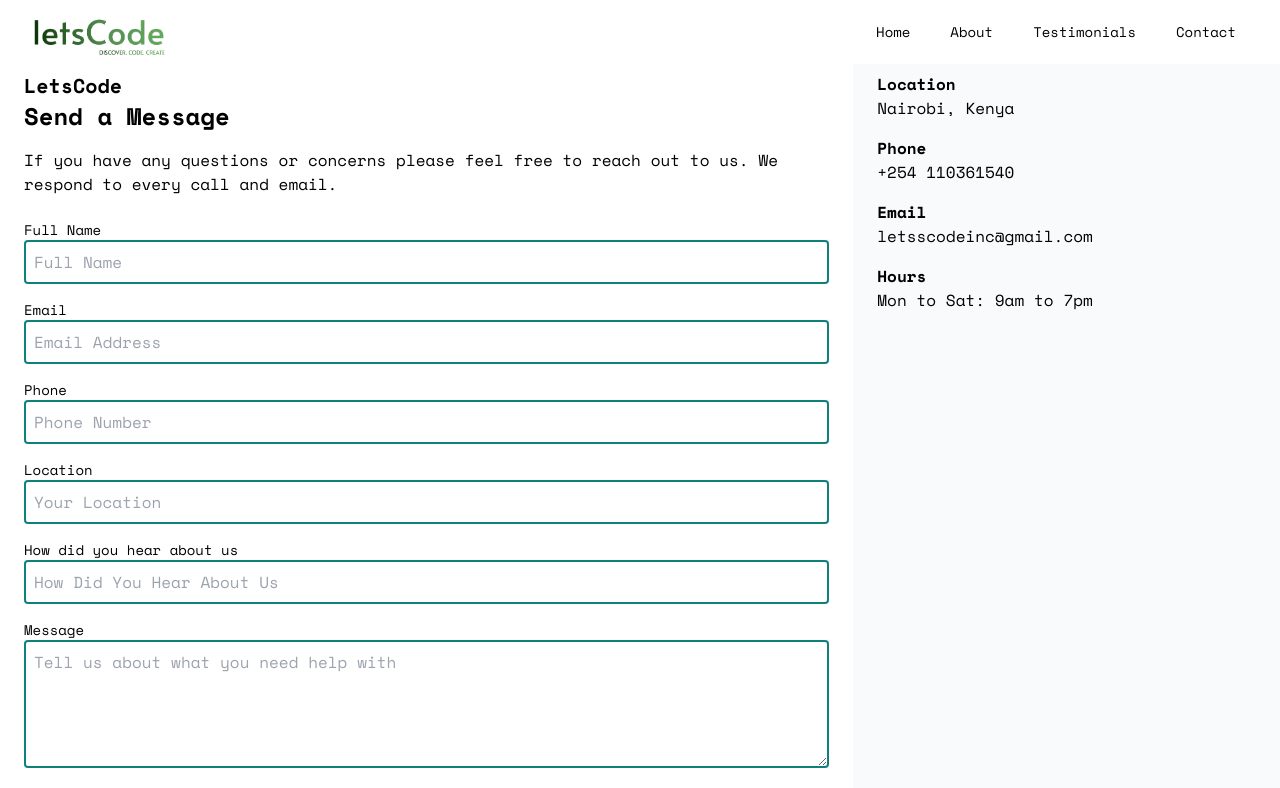
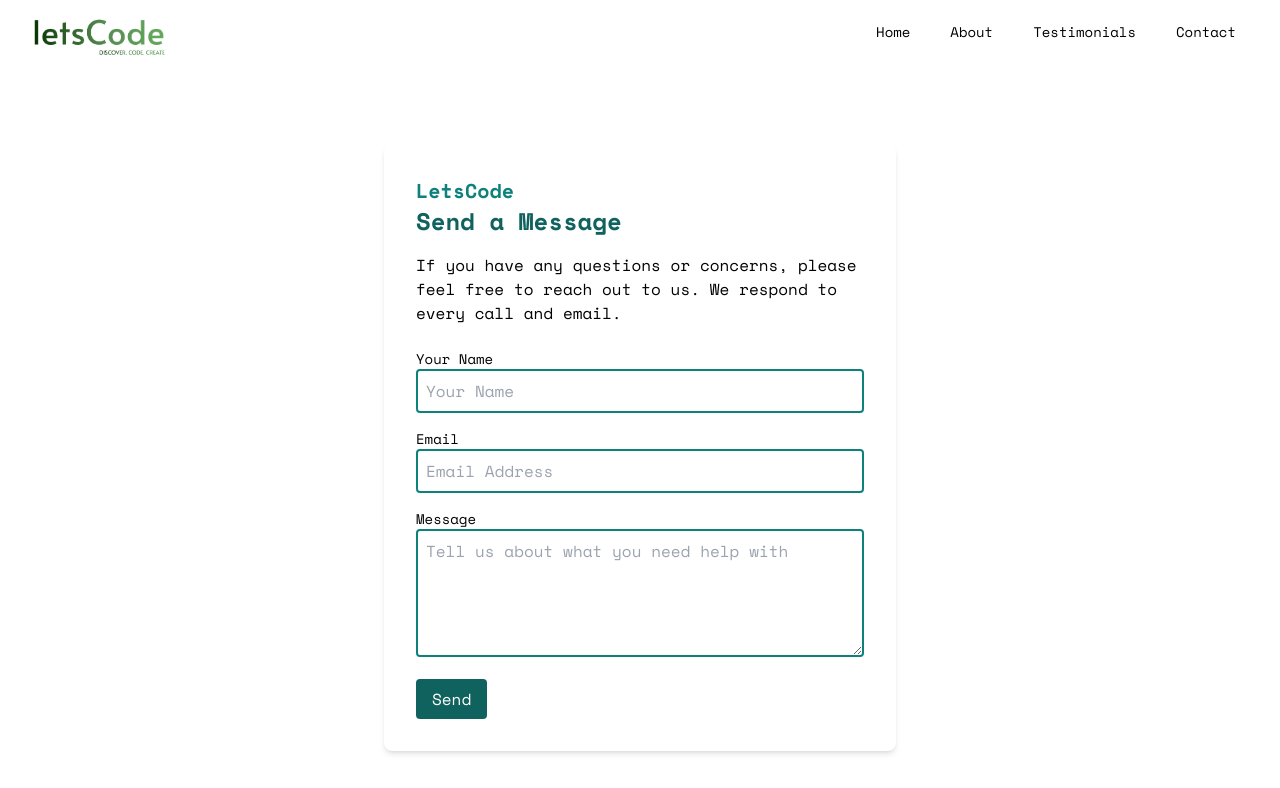
Before and after one commit to letscodetech/Lets-Code-Website, a Next.js app: page /contacts in a window 1280 px wide. Shown: the top 788 px of the page. Built offline with nearby package versions, Linux system fonts and the light colour scheme.

Commit message:
M0 fixes and improvements

```diff
--- a/src/app/page.tsx
+++ b/src/app/page.tsx
@@ -14,7 +14,7 @@ export default function HomePage() {
           backgroundPosition: 'center',
           backgroundRepeat: 'no-repeat',
           width: '100%',
-          height: '50vh', // Make it cover the full viewport height
+          height: '50vh',
         }}
       >
         <div className="absolute inset-0 bg-black opacity-80"></div> {/* Overlay */}
@@ -50,12 +50,6 @@ export default function HomePage() {
               The LetsCode School Training is a transformative one-year crash course, breaking financial barriers to make quality coding education accessible for all. Our vision is to create an inclusive institution where aspiring coders of any age can embark on a comprehensive coding journey, shaping their future in the dynamic tech landscape.
             </p>
           </div>
-          <a
-            href="/contact"
-            className="inline-block px-4 py-2 bg-white text-[rgb(14,129,124)] rounded-md shadow-md hover:bg-gray-100 transition-colors duration-300"
-          >
-            Get in Touch
-          </a>
         </div>
 
         {/* Card 2 */}
@@ -66,12 +60,6 @@ export default function HomePage() {
               LetsCode Tech Products specializes in crafting tailored software solutions for individuals and businesses. Our expert team ensures each product seamlessly fits your unique needs, elevating you in the tech landscape.
             </p>
           </div>
-          <a
-            href="/contact"
-            className="inline-block px-4 py-2 bg-white text-[rgb(16,98,94)] rounded-md shadow-md hover:bg-gray-100 transition-colors duration-300"
-          >
-            Get in Touch
-          </a>
         </div>
 
         {/* Card 3 */}
@@ -82,12 +70,6 @@ export default function HomePage() {
               The LetsCode Bootcamps are intensive, short-term programs designed to fast-track your coding skills. Tailored for efficiency, these bootcamps offer hands-on learning experiences, preparing you for real-world challenges. Whether you're a beginner or looking to upskill, LetsCode Bootcamps are your accelerated path to coding proficiency.
             </p>
           </div>
-          <a
-            href="/contact"
-            className="inline-block px-4 py-2 bg-white text-[rgb(14,129,124)] rounded-md shadow-md hover:bg-gray-100 transition-colors duration-300"
-          >
-            Get in Touch
-          </a>
         </div>
       </div>
 
--- a/src/components/ContactPage.tsx
+++ b/src/components/ContactPage.tsx
@@ -1,25 +1,21 @@
 import React from 'react';
-import Image from 'next/image';
 
 const ContactPage: React.FC = () => {
   return (
-    <main>
-      {/* Skip Link */}
-      <a className="sr-only focus:not-sr-only" href="#main">
-        Click To Skip To Main
-      </a>
-
-      <main id="main">
-
+    <main className="bg-white py-12">
+      {/* Centered Contact Form Section */}
+      <section className="flex justify-center items-center min-h-screen">
+        <div className="w-full max-w-lg bg-white p-8 rounded-lg shadow-md">
+          {/* Header Section */}
+          <div className="left-section text-black mb-6">
+            <span className="topper text-xl font-semibold" style={{ color: 'rgb(14,129,124)' }}>LetsCode</span>
+            <h2 className="text-2xl font-bold mb-4" style={{ color: 'rgb(16,98,94)' }}>Send a Message</h2>
+            <p className="mb-6">
+              If you have any questions or concerns, please feel free to reach out to us. We respond to every call and email.
+            </p>
+          </div>
 
           {/* Contact Form */}
-        <section id="form" className="py-12 bg-white">
-          <div className="container mx-auto flex flex-col md:flex-row">
-            {/* Left Section */}
-            <div className="left-section w-full md:w-2/3 p-6 text-black">
-              <span className="topper text-xl font-semibold">LetsCode</span>
-              <h2 className="text-2xl font-bold mb-4">Send a Message</h2>
-              <p className="mb-6">If you have any questions or concerns please feel free to reach out to us. We respond to every call and email.</p>
           <form
             id="contact"
             name="Contact Form"
@@ -29,125 +25,63 @@ const ContactPage: React.FC = () => {
             className="space-y-4"
           >
             <div className="input-group">
-                  <label htmlFor="name" className="block text-sm font-medium">Full Name</label>
+              <label htmlFor="name" className="block text-sm font-medium">
+                Your Name
+              </label>
               <input
                 id="name"
                 aria-label="name"
-                    className="border-[rgb(14,129,124)] border-2 rounded p-2 w-full focus:border-[rgb(14,129,124)] focus:outline-none"
+                className="border-[rgb(14,129,124)] border-2 rounded p-2 w-full text-black focus:border-[rgb(14,129,124)] focus:outline-none"
                 name="name"
-                    placeholder="Full Name"
+                placeholder="Your Name"
                 type="text"
-                    tabIndex={1}
                 required
               />
             </div>
 
             <div className="input-group">
-                  <label htmlFor="email" className="block text-sm font-medium">Email</label>
+              <label htmlFor="email" className="block text-sm font-medium">
+                Email
+              </label>
               <input
                 id="email"
                 aria-label="email"
-                    className="border-[rgb(14,129,124)] border-2 rounded p-2 w-full focus:border-[rgb(14,129,124)] focus:outline-none"
+                className="border-[rgb(14,129,124)] border-2 rounded p-2 w-full text-black focus:border-[rgb(14,129,124)] focus:outline-none"
                 name="email"
                 placeholder="Email Address"
                 type="email"
-                    tabIndex={2}
                 required
               />
             </div>
 
             <div className="input-group">
-                  <label htmlFor="phone" className="block text-sm font-medium">Phone</label>
-                  <input
-                    id="phone"
-                    aria-label="phone number"
-                    className="border-[rgb(14,129,124)] border-2 rounded p-2 w-full focus:border-[rgb(14,129,124)] focus:outline-none"
-                    name="phone"
-                    placeholder="Phone Number"
-                    type="tel"
-                    tabIndex={3}
-                    required
-                  />
-                </div>
-
-                <div className="input-group">
-                  <label htmlFor="location" className="block text-sm font-medium">Location</label>
-                  <input
-                    id="location"
-                    aria-label="location"
-                    className="border-[rgb(14,129,124)] border-2 rounded p-2 w-full focus:border-[rgb(14,129,124)] focus:outline-none"
-                    name="location"
-                    placeholder="Your Location"
-                    type="text"
-                    tabIndex={4}
-                    required
-                  />
-                </div>
-
-                <div className="input-group">
-                  <label htmlFor="how" className="block text-sm font-medium">How did you hear about us</label>
-                  <input
-                    id="how"
-                    aria-label="how did you hear about us"
-                    name="hear"
-                    placeholder="How Did You Hear About Us"
-                    type="text"
-                    tabIndex={5}
-                    required
-                    className="border-[rgb(14,129,124)] border-2 rounded p-2 w-full focus:border-[rgb(14,129,124)] focus:outline-none"
-                  />
-                </div>
-
-                <div className="input-group textarea">
-                  <label htmlFor="message" className="block text-sm font-medium">Message</label>
+              <label htmlFor="message" className="block text-sm font-medium">
+                Message
+              </label>
               <textarea
                 id="message"
                 aria-label="write your message"
                 name="message"
                 placeholder="Tell us about what you need help with"
-                    tabIndex={6}
+                className="border-[rgb(14,129,124)] border-2 rounded p-2 w-full h-32 text-black focus:border-[rgb(14,129,124)] focus:outline-none"
                 required
-                    className="border-[rgb(14,129,124)] border-2 rounded p-2 w-full h-32 focus:border-[rgb(14,129,124)] focus:outline-none"
               ></textarea>
             </div>
 
-                <p className="form-submit">
+            <div>
               <button
                 name="submit"
                 type="submit"
                 id="contact-submit"
-    className="button-solid bg-[rgb(16,98,94)] text-white px-4 py-2 rounded"
+                className="bg-[rgb(16,98,94)] text-white px-4 py-2 rounded"
                 data-submit="...Sending"
               >
-    Submit
+                Send
               </button>
-</p>
-
+            </div>
           </form>
         </div>
-
-            {/* Right Section */}
-            <div className="contact-right w-full md:w-1/3 p-6 bg-gray-50 text-black">
-              <div className="info-group mb-4">
-                <span className="heading block font-semibold">Location</span>
-                <span className="info">Nairobi, Kenya</span>
-              </div>
-              <div className="info-group mb-4">
-                <span className="heading block font-semibold">Phone</span>
-                <a className="info " href="tel:+254110361540">+254 110361540</a>
-              </div>
-              <div className="info-group mb-4">
-                <span className="heading block font-semibold">Email</span>
-                <a className="info -500" href="mailto:letsscodeinc@gmail.com">letsscodeinc@gmail.com</a>
-              </div>
-              <div className="info-group mb-4">
-                <span className="heading block font-semibold">Hours</span>
-                <span className="info">Mon to Sat: 9am to 7pm</span>
-              </div>
-            </div>
-          </div>
       </section>
-      </main>
     </main>
   );
 };
--- a/src/components/Footer.tsx
+++ b/src/components/Footer.tsx
@@ -22,10 +22,7 @@ const Footer: React.FC = () => {
               <li><Link href="/testimonials" className="text-blue-500 hover:text-white transition-colors">Testimonials</Link></li>
               <li><Link href="/contacts" className="text-blue-500 hover:text-white transition-colors">Contact</Link></li>
             </ul>
-            <ul className="mb-6 md:mb-0">
-              <li><h2 className="font-semibold text-lg">Support</h2></li>
-              <li><Link href="/contact.html" className="text-blue-500 hover:text-white transition-colors">Contact Us</Link></li>
-            </ul>
+
 
           </div>
 
```
Also changed, not shown: src/components/About.tsx (+17 -17 lines), src/components/Navbar.tsx (+31 -1 lines), src/components/Testimonials.tsx (+9 -10 lines). Lines whose indentation alone changed are shown as unchanged.
